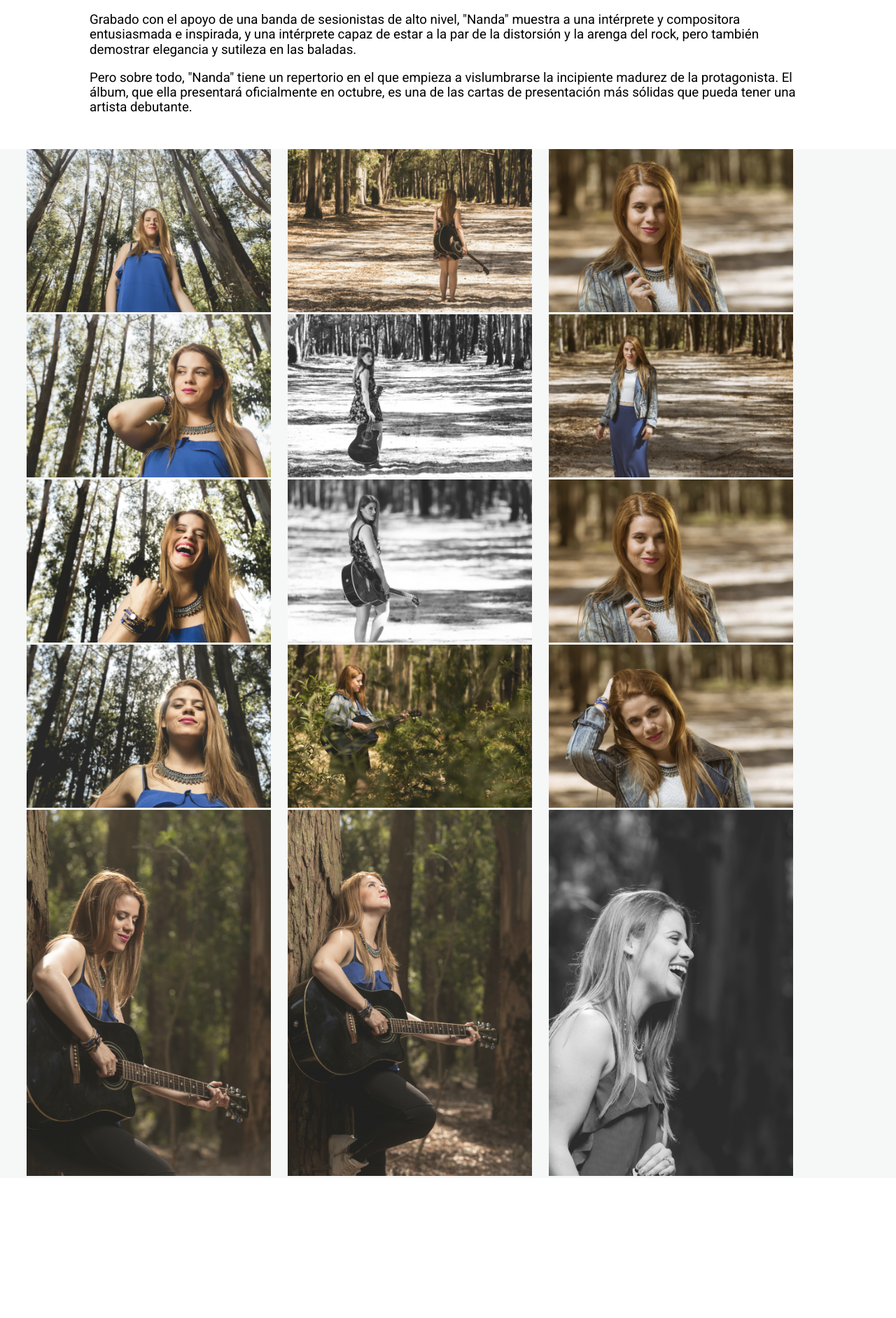
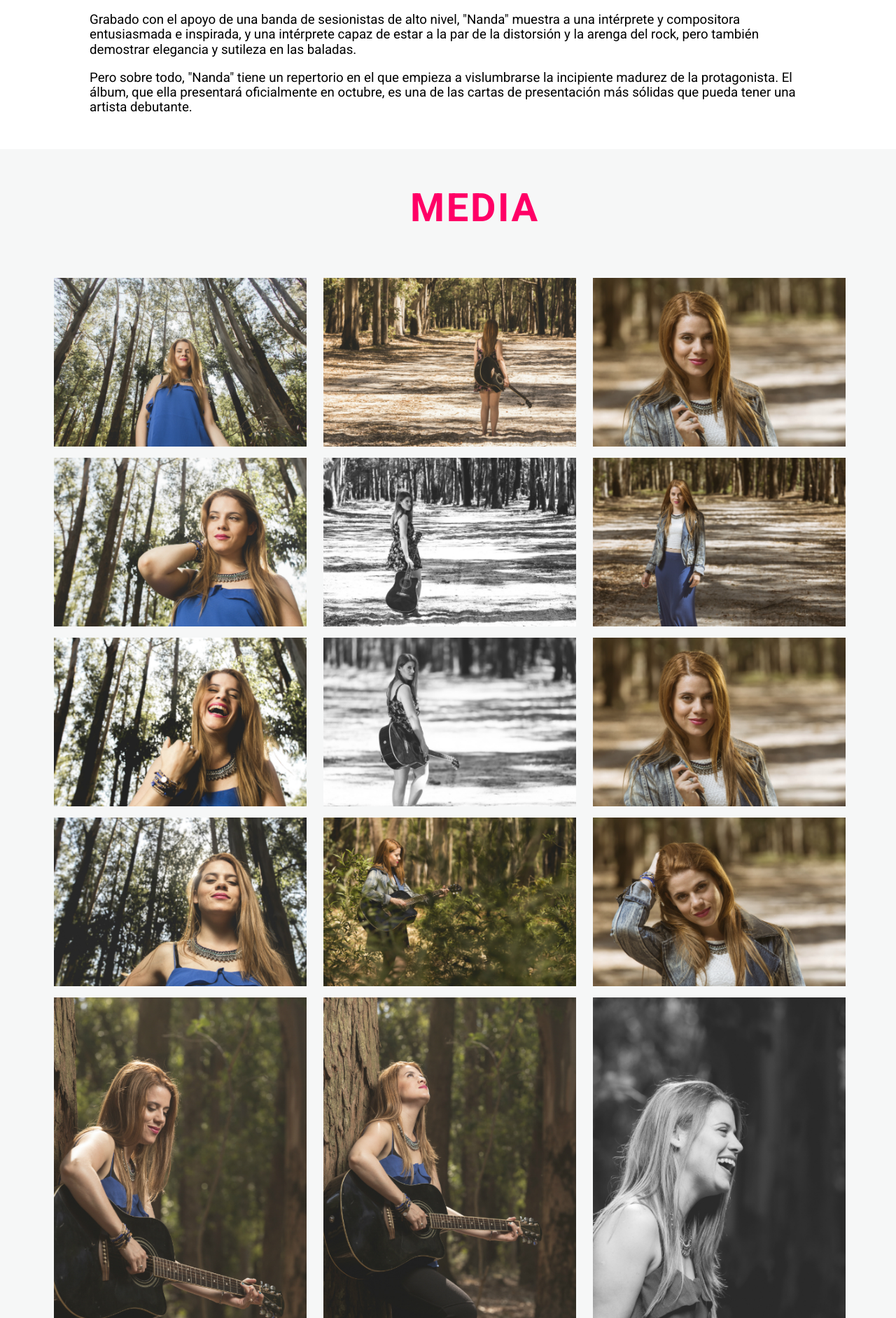
Before and after one commit to antonellaclavero/nanda-site, a Jekyll site: the page built from index.html, in a window 1280 px wide. Shown: the part 1392-3275 px from the top of the page at 70% size. Built offline with Jekyll 4.4.1, drawn with Linux system fonts in a browser that asks for light colours; before the commit the page ends 3075 px from its top, so only the background shows below that.

Commit message:
Fixes in styles of section media

```diff
--- a/css/main.css
+++ b/css/main.css
@@ -97,16 +97,19 @@ section.about p {
     background-color: #f6f7f7;
 }
 section.container {
-    padding: 0 3%;
+    padding: 0 0 0 6%;
     overflow: auto;
 }
 section.container div.column {
     float: left;
-    width: 29%;
+    width: 30%;
     margin-right: 2%;
 }
 section.container div.column img {
     width: 100%;
+    margin: 1em auto;
+    height: auto;
+    display: block;
 }
 section.container div.column.last {
     margin: 0;
--- a/index.html
+++ b/index.html
@@ -29,6 +29,7 @@ layout: default
 </section-->
 
 <section class="container even photos" id="media">
+    <h1>Media</h1>
     <div class="column">
         <img src="/images/nanda-1.jpg" alt="Foto exteriores Nanda">
         <img src="/images/nanda-2.jpg" alt="Foto exteriores Nanda">
```
